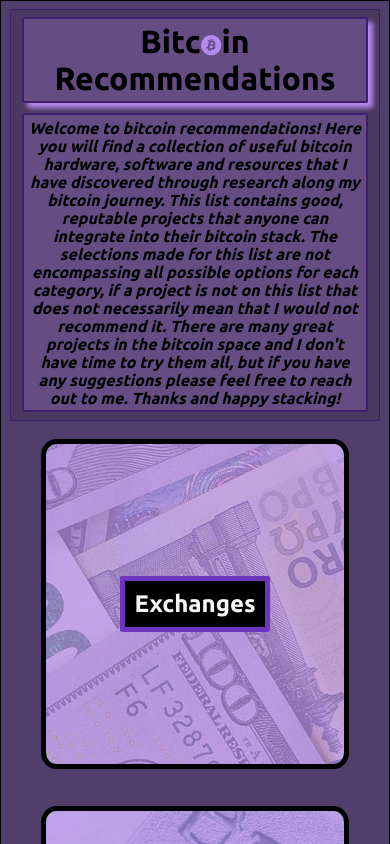
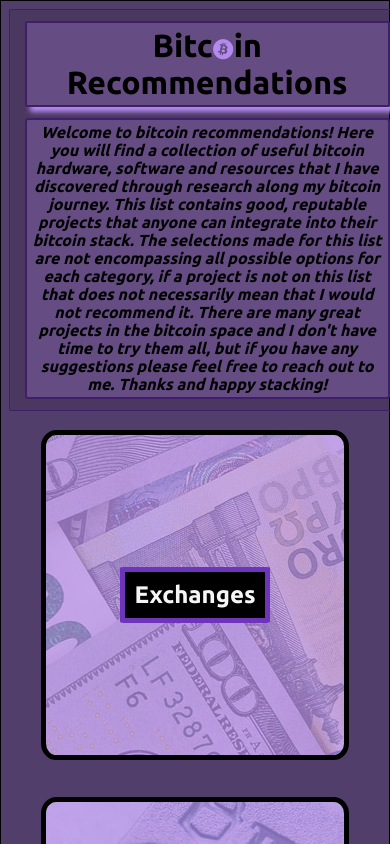
Before and after one commit to secondl1ght-projects/bitcoinrecommend, a React (Create React App) app: page / in a window 390 px wide. Shown: the top 844 px of the page. Built offline with nearby package versions, Linux system fonts and the light colour scheme.

Commit message:
Mobile adjustments for header

```diff
--- a/src/App.css
+++ b/src/App.css
@@ -230,7 +230,7 @@
   }
 
   #header {
-    width: 95%;
-    padding: 2%;
+    width: 100%;
+    padding: 3%;
   }
 }
```
